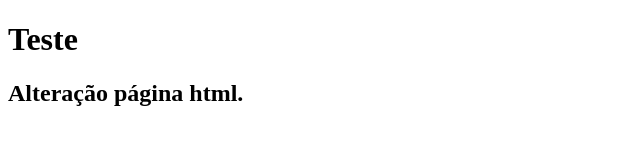
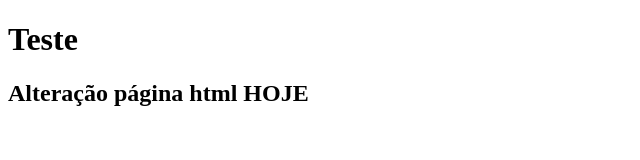
Before and after one commit to djanmagno/gama-no-github, a plain HTML site: page index.html in a window 1280 px wide. Shown: the whole page, without its empty margins (0-640 px from the left). Drawn offline with Linux system fonts and the light colour scheme.

Commit message:
arquivo index.html atualizado

```diff
--- a/index.html
+++ b/index.html
@@ -8,6 +8,6 @@
 </head>
 <body>
     <h1>Teste</h1>
-    <h2>Alteração página html.</h2>
+    <h2>Alteração página html HOJE</h2>
 </body>
 </html>
```
